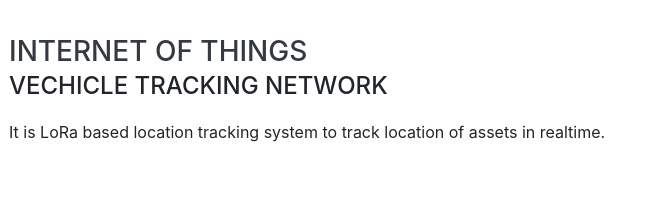
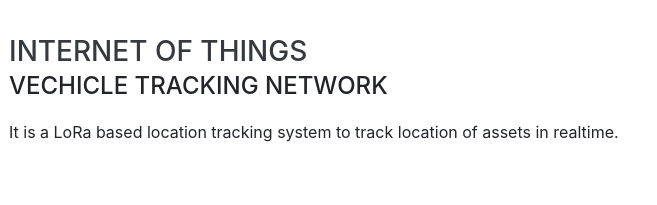
Before and after one commit to kailashsuresh98/kailashsuresh98.github.io, a website with bundled scripts: page index.html in a window 1280 px wide. Shown: the part 1320-1525 px from the top of the page, 311-968 px from the left. Built offline with nearby package versions, Linux system fonts and the light colour scheme; a web font is replaced by a local one.

Commit message:
8th commit

```diff
--- a/index.html
+++ b/index.html
@@ -114,7 +114,7 @@
             <div class="resume-content">
               <h3 class="mb-0">Internet Of Things</h3>
               <div class="subheading mb-3">Vechicle Tracking Network </div>
-              <p>It is LoRa based location tracking system to track location of assets in realtime.</p>
+              <p>It is a LoRa based location tracking system to track location of assets in realtime.</p>
             </div>
             <div class="resume-date text-md-right">
               <span class="text-primary">January 2019</span>
```
